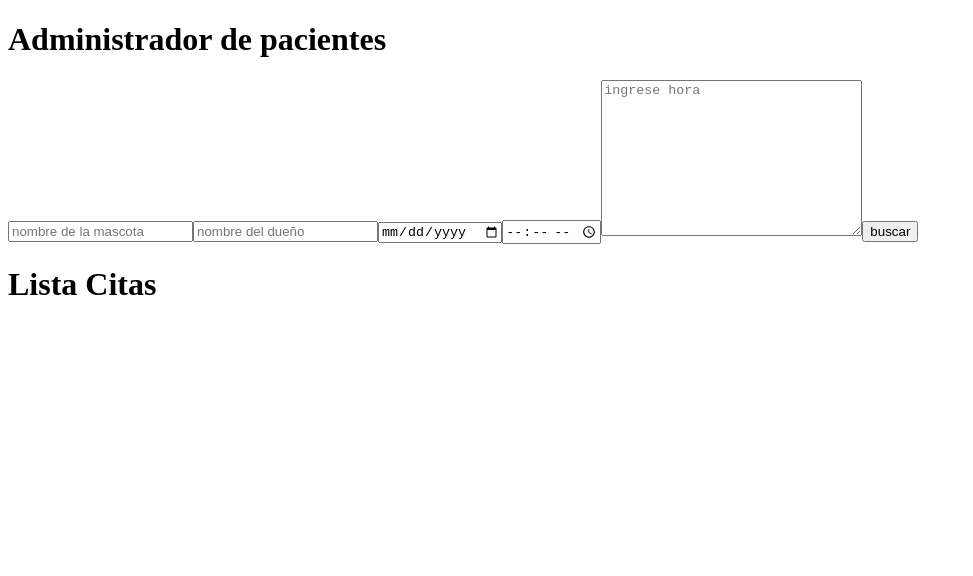
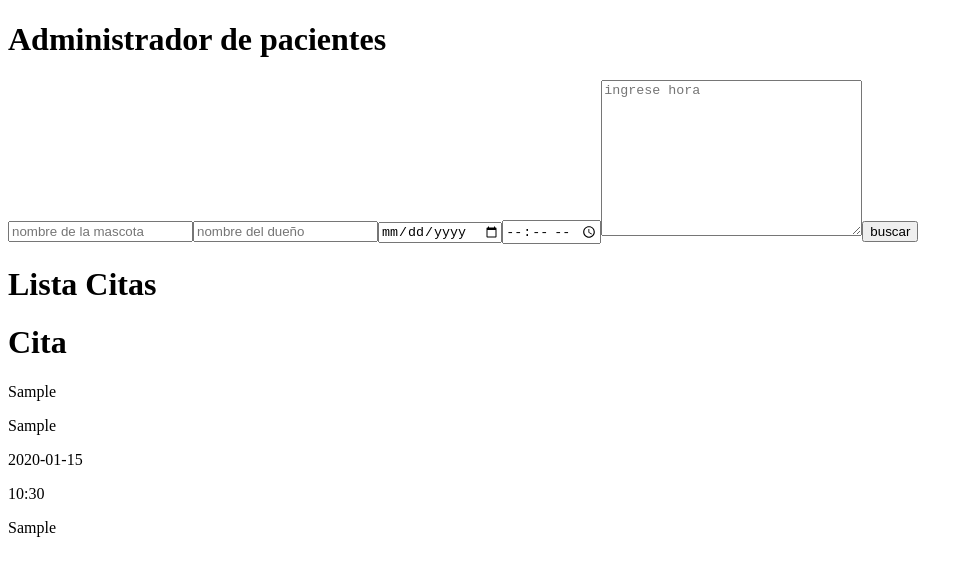
Before and after one commit to saulwolfdev/Admin-Manager-React, a React (Create React App) app: page / in a window 1280 px wide. Both pictures are taken after typing "Sample", "Sample", "2020-01-15", "10:30", "Sample" into the empty fields and a click on the input "buscar". Shown: the top 576 px of the page, without its empty margins (0-973 px from the left). Built offline with nearby package versions, Linux system fonts and the light colour scheme.

Commit message:
Creando lista de citas

```diff
--- a/src/App.js
+++ b/src/App.js
@@ -23,7 +23,9 @@ class App extends Component {
 				createNewCite={this.createNewCite}/>
 			</div>
 			<div className="container">
-				<ListaCitas/>
+					<ListaCitas
+						citas={this.state.citas}
+				/>
 			</div>
 			</div>
 		);
--- /dev/null
+++ b/src/components/Cita.js
@@ -0,0 +1,15 @@
+import React from 'react'
+
+const Cita = ({cita}) =>
+    (
+        <div>
+            <h1>Cita</h1>
+            <p>{cita.mascota}</p>
+            <p>{cita.dueno}</p>
+            <p>{cita.dia}</p>
+            <p>{cita.hora}</p>
+            <p>{cita.sintomas}</p>
+        </div>
+    )
+
+export default Cita;
--- a/src/components/ListaCitas.js
+++ b/src/components/ListaCitas.js
@@ -1,8 +1,19 @@
 import React from 'react';
+import Cita from './Cita';
 
-const ListaCitas=()=>{
+const ListaCitas=({citas})=>{
     return(
-        <h1>Lista Citas</h1>
+        <div className="card">
+            <h1>Lista Citas</h1>
+            <div className="cita">
+                {citas.map(cita => (
+                    <Cita
+                        key={cita.id}
+                        cita={cita}
+                    />
+                ))}
+            </div>
+        </div>
     )
 }
 export default ListaCitas;
```
